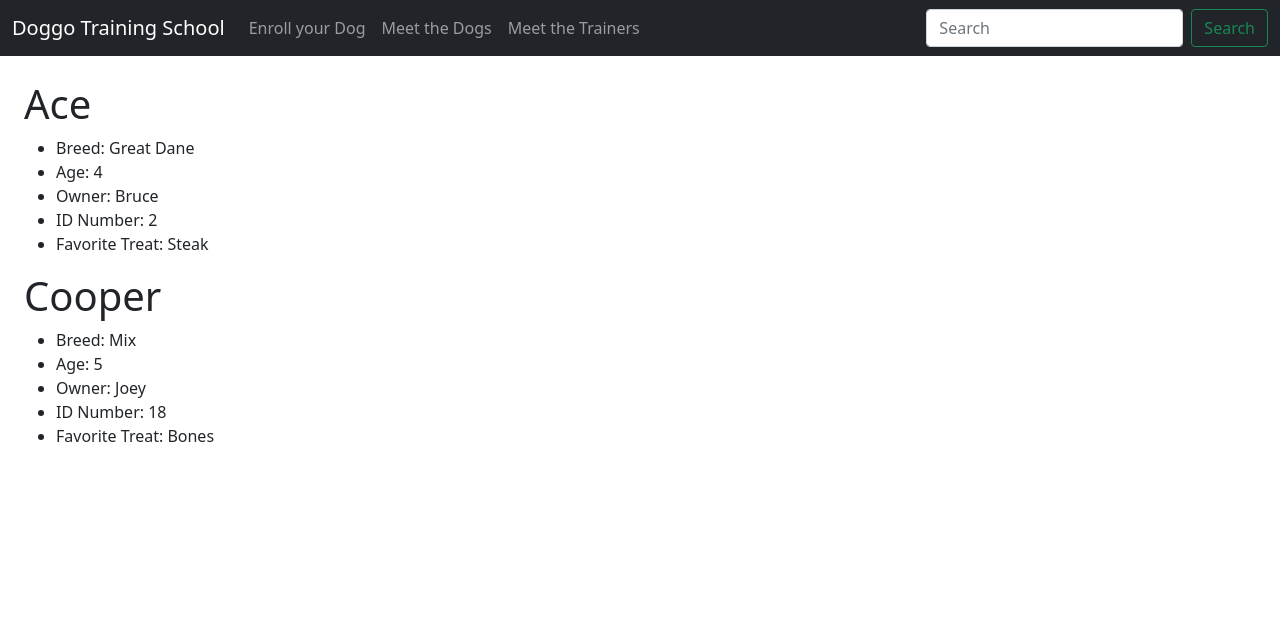
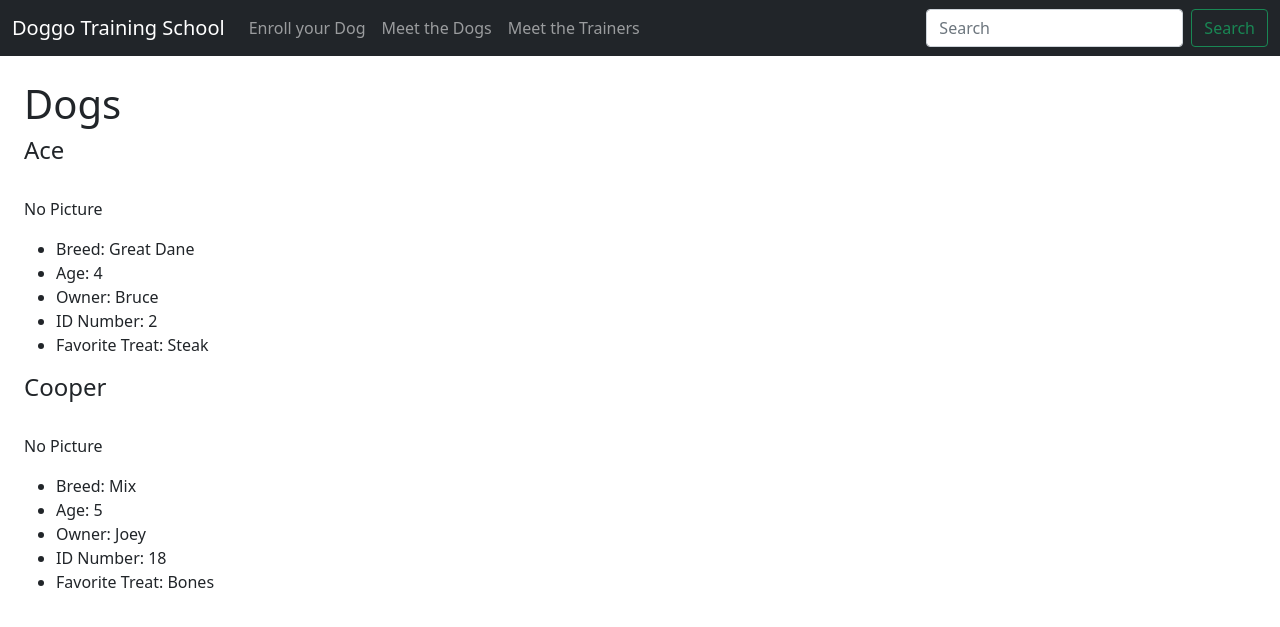
Before and after one commit to diyawiii/lis161, a Flask app: page /trainer_profile/Sabrina in a window 1280 px wide. Shown: the top 627 px of the page. Run offline with Flask 2, Linux system fonts and the light colour scheme; data comes from the database, SQL or seed files in the repository.

Commit message:
Added trainer_profile.html and list_trainers.html

```diff
--- a/templates/trainer_profile.html
+++ b/templates/trainer_profile.html
@@ -2,8 +2,14 @@
 {% block title %}{{ trainer }}{% endblock %}
 
 {% block content %}
+<h1>Dogs</h1>
 {% for dog in dogs %}
-  <h1>{{ dog.name }}</h1>
+  <h4>{{ dog.name }}</h4>
+  {% if dogs.pic %}
+  <img src="{{ dog.pic }}" alt="">
+  {% else %}
+  <br><p>No Picture</p>
+  {% endif %}
   <ul>
     {% if dog.breed %}
     <li>Breed: {{ dog.breed }}</li>
```
